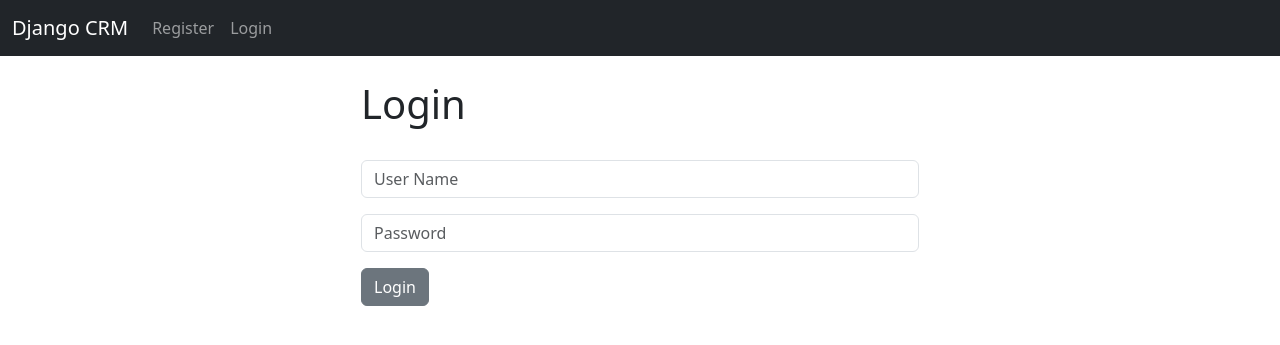
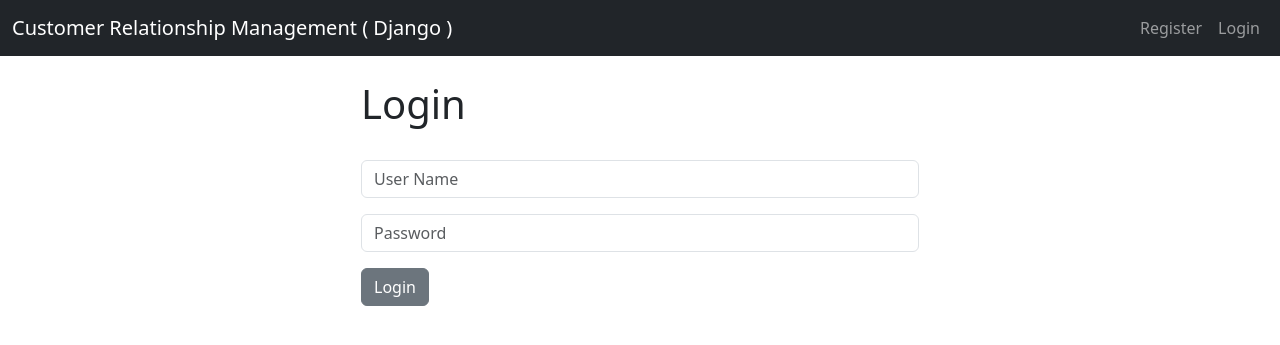
Before and after one commit to dogukanzorer/Django-CRM, a Django app: page / in a window 1280 px wide. Shown: the top 345 px of the page. Run offline with Django 5.2, Linux system fonts and the light colour scheme.

Commit message:
Final Projectt

```diff
--- a/website/templates/navbar.html
+++ b/website/templates/navbar.html
@@ -1,18 +1,18 @@
 <nav class="navbar navbar-expand-lg navbar-dark bg-dark">
   <div class="container-fluid">
-    <a class="navbar-brand" href="{% url 'home' %}">Django CRM</a>
+    <a class="navbar-brand" href="{% url 'home' %}">Customer Relationship Management ( Django )</a>
     <button class="navbar-toggler" type="button" data-bs-toggle="collapse" data-bs-target="#navbarSupportedContent" aria-controls="navbarSupportedContent" aria-expanded="false" aria-label="Toggle navigation">
       <span class="navbar-toggler-icon"></span>
     </button>
     <div class="collapse navbar-collapse" id="navbarSupportedContent">
-      <ul class="navbar-nav me-auto mb-2 mb-lg-0">
+      <ul class="navbar-nav ms-auto mb-2 mb-lg-0">
 
           {% if user.is_authenticated %}
+          <li class="nav-item">
+          <a class="nav-link" href="{% url 'add_record' %}">Add Record</a>
+        </li>
         <li class="nav-item">
           <a class="nav-link" href="{% url 'logout' %}">Logout</a>
-        </li>
-        <li class="nav-item">
-          <a class="nav-link" href="{% url 'add_record' %}">Add Record</a>
         </li>
         {% else %}
         <li class="nav-item">
```
